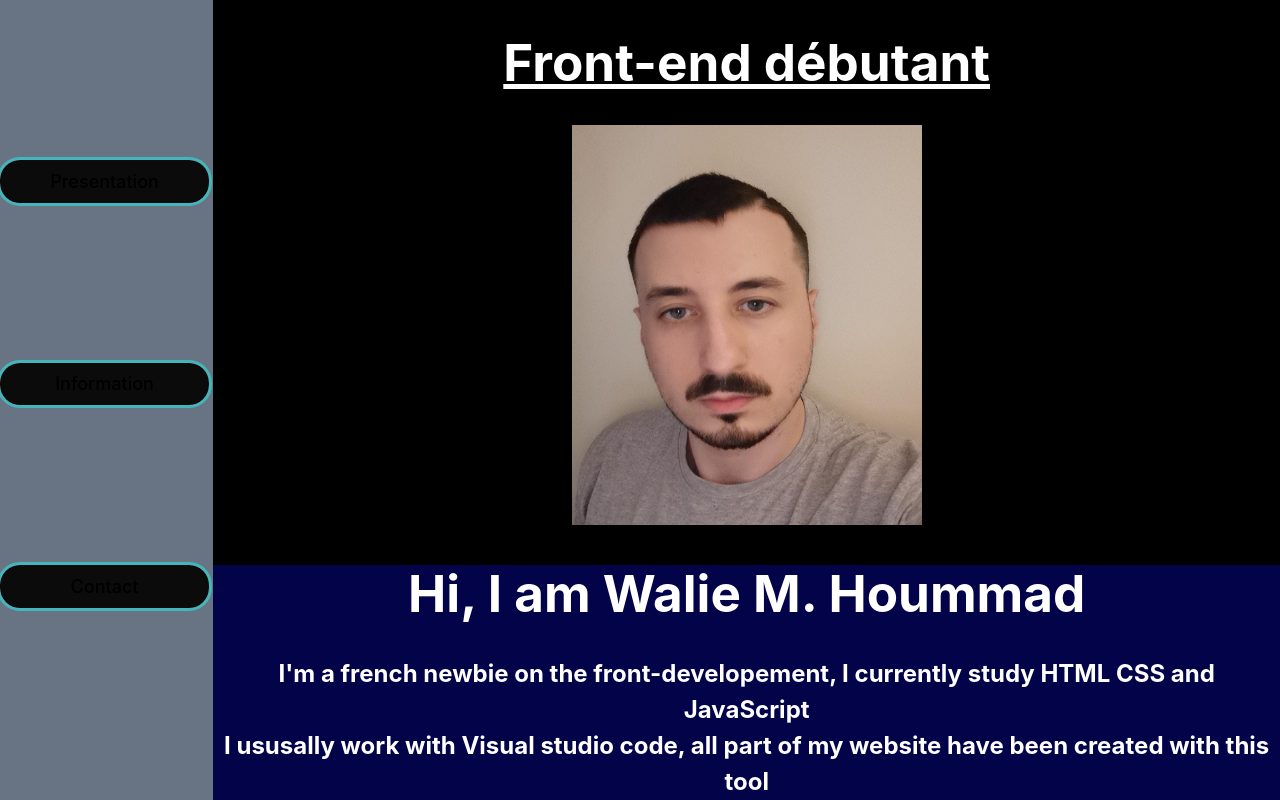
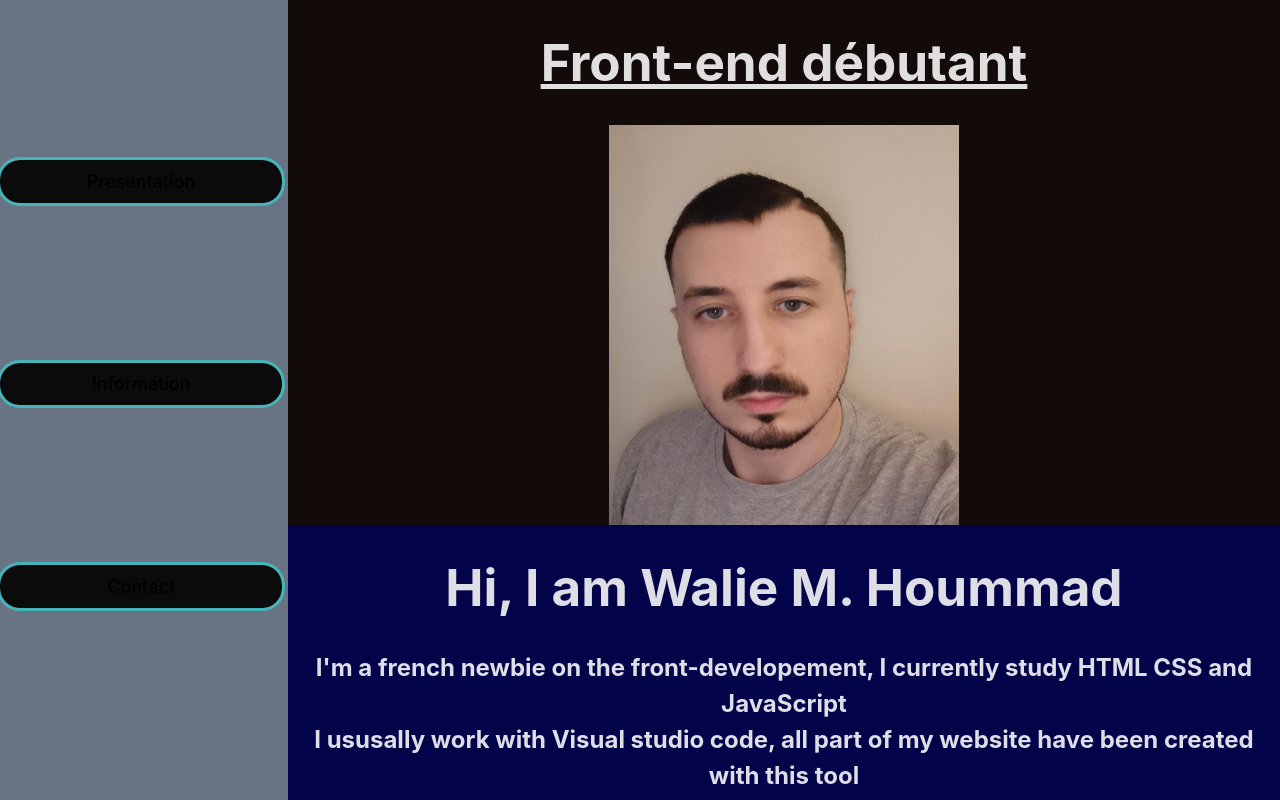
Before and after one commit to Walie-Matthieu/portfolionuxt3, a Nuxt app: page / in a window 1280 px wide. Shown: the top 800 px of the page. Built offline with nearby package versions, Linux system fonts and the light colour scheme.

Commit message:
Barre-Navigation changé

```diff
--- a/app.vue
+++ b/app.vue
@@ -3,3 +3,105 @@
     <NuxtPage/>
   </div>
 </template>
+
+<style>
+html {
+  overflow-x: hidden;
+  width: 100%;
+  max-width: 100vw;
+}
+
+body {
+  overflow-x: hidden;
+  width: 100%;
+  max-width: 100vw;
+  margin: 0;
+  display: flex;
+  place-items: center;
+  min-width: 320px;
+  min-height: 100vh;
+}
+
+a {
+  font-weight: 500;
+  color: #646cff;
+  text-decoration: inherit;
+}
+a:hover {
+  color: #535bf2;
+}
+
+a {
+  font-weight: 500;
+  color: #646cff;
+  text-decoration: inherit;
+}
+a:hover {
+  color: #535bf2;
+}
+
+h1 {
+  font-size: 3.2em;
+  line-height: 1.1;
+}
+
+button {
+  border-radius: 8px;
+  border: 1px solid transparent;
+  padding: 0.6em 1.2em;
+  font-size: 1em;
+  font-weight: 500;
+  font-family: inherit;
+  background-color: #1a1a1a;
+  cursor: pointer;
+  transition: border-color 0.25s;
+}
+button:hover {
+  border-color: #646cff;
+}
+button:focus,
+button:focus-visible {
+  outline: 4px auto -webkit-focus-ring-color;
+}
+
+@media (prefers-color-scheme: light) {
+  :root {
+    color: #213547;
+    background-color: #ffffff;
+  }
+  a:hover {
+    color: #747bff;
+  }
+  button {
+    background-color: #f9f9f9;
+  }
+}
+
+:root {
+  font-family: Inter, system-ui, Avenir, Helvetica, Arial, sans-serif;
+  line-height: 1.5;
+  font-weight: 400;
+
+  color-scheme: light dark;
+  color: rgba(255, 255, 255, 0.87);
+  background-color: #242424;
+
+  font-synthesis: none;
+  text-rendering: optimizeLegibility;
+  -webkit-font-smoothing: antialiased;
+  -moz-osx-font-smoothing: grayscale;
+  -webkit-text-size-adjust: 100%;
+}
+
+#app {
+  /* max-width: 1280px; */
+  /* margin: 0 auto; */
+  /* padding: 2rem; */
+  text-align: center;
+  min-width: 100%;
+  max-width: 100vw;
+  overflow-x: hidden;
+  display: flex;
+  align-items: stretch;
+}
+</style>
--- /dev/null
+++ b/components/Contenu.vue
@@ -0,0 +1,31 @@
+<template>
+    <div class="parent">
+        <Presentation/>
+        <Page2/>
+    </div>
+</template>
+
+<style scoped>
+.parent {
+    background-color: rgb(19, 10, 10);
+    height: 100%;
+    width: 100%;
+    max-width: 100%;
+
+    display: flex;
+    flex-direction: column;
+    align-items: center;
+}
+</style>
+
+<script>
+import Presentation from './Presentation.vue';
+import Page2 from './Page2.vue'
+
+export default{
+    components :{
+        Presentation,
+        Page2
+    }
+}
+</script>
--- a/components/Page2.vue
+++ b/components/Page2.vue
@@ -1,8 +1,8 @@
 <template>
   <div class="body">
-    <h1 id="LaPresentation">Hi, I am Walie M. Hoummad</h1>
+    <h1 id="LaPresentation" class="le-titre">Hi, I am Walie M. Hoummad</h1>
 
-    <h2>
+    <h2 class="le-texte">
       I'm a french newbie on the front-developement, I currently study HTML CSS
       and JavaScript
       <br />
@@ -154,6 +154,7 @@ position: absolute; */
   min-height: 100vh;
   min-width: 100%;
   max-width: cover;
+
 }
 
 .flex-parcour {
@@ -347,4 +348,19 @@ textarea:focus {
     1;
   transition: all 0.6s;
 }
+
+.le-texte{
+  text-decoration: none;
+  display: flex;
+  flex-direction: column;
+  align-items: center;
+  text-align: center;
+}
+
+.le-titre{
+  text-decoration: none;
+  display: flex;
+  flex-direction: column;
+  align-items: center;
+}
 </style>
--- a/components/ReTest.vue
+++ b/components/Presentation.vue
@@ -1,10 +1,8 @@
 <template>
-  <div id="Debut">
-    <h1 class="titre">
+  <div id="Debut" class="presentation">
+    <h1>
       <u>Front-end débutant</u>
     </h1>
-
-    <h2></h2>
 
     <img
       src="@/res/photo-tete.jpg"
@@ -18,7 +16,10 @@
 <style scoped>
 /* Partie CSS */
 
-.titre {
+.presentation {
   text-decoration: none;
+  display: flex;
+  flex-direction: column;
+  align-items: center;
 }
 </style>
--- a/components/NavBar.vue
+++ b/components/Sidebar.vue
@@ -1,6 +1,6 @@
 <template>
-  <div class="navbar-parent">
-    <div class="bouton">
+  <div class="sidebar">
+    <div class="liste-des-boutons">
       <button @click="scrollingButtons('Debut')">Presentation</button>
       <button @click="scrollingButtons('LaPresentation')">Information</button>
       <button @click="scrollingButtons('formulaireDeContact')">Contact</button>
@@ -19,57 +19,50 @@ export default {
   },
 
   methods: {
-    scrollToContact() {
+    scrollingButtons(destinationId) {
+
       // Trouver la div du formulaire de contact par son identifiant (id='...')
-      let elementContact = document.getElementById("formulaireDeContact");
+      console.log('je viens de cliquer sur le bouton pour aller sur: ', destinationId);
+      let element = document.getElementById(destinationId);
+      console.log("la je viens de recuperer l'element: ", element);
 
-      // Scroll jusqu'au haut de l'element
-      elementContact.scrollIntoView({ behavior: "smooth" });
-    },
+      // Le rectangle autour de l'element
+      let elementRectangle = element.getBoundingClientRect();
+      console.log("je viens de recuperer son rectangle: ", elementRectangle);
 
-    scrollToInformation() {
-      let elementInformation = document.getElementById("LaPresentation");
+      let nouvelleCoordonneY = window.scrollY + elementRectangle.y
 
-      elementInformation.scrollIntoView({ behavior: "smooth" });
-    },
+      console.log('sur le point de scroll vers la coordonnee: ', nouvelleCoordonneY);
 
-    scrollToPresentation() {
-      let elementInformation = document.getElementById("Debut");
-
-      elementInformation.scrollIntoView({ behavior: "smooth" });
-    },
-
-    scrollingButtons(destinationId) {
-      // Trouver la div du formulaire de contact par son identifiant (id='...')
-      let element = document.getElementById(destinationId);
-
-      // Scroll jusqu'au haut de l'element
-      element.scrollIntoView({ behavior: "smooth" });
+      // Cette fonction permet de scroll jusqu'a une certaine coordonnee
+      window.scrollTo ({
+        top: nouvelleCoordonneY,
+        behavior:'smooth'
+      });
+      // top: la nouvelle coordonnee pour le haut de l'ecran
+      // window.scrollY est la coordonnee Y actuelle
+      // elementRectangle.y est la coordonnee Y de l'element cible RELATIVEMENT a l'ecran
     },
   },
 };
 </script>
 
+
 <style scoped>
-.navbar-parent {
-  width: 100%;
+.sidebar {
+  background-color: rgb(104, 115, 131);
   height: 100%;
-position: relative;
+	width: inherit;
 }
 
-/* Les éléments de la banderole */
-.bouton {
-  left: 0;
-  top: 0;
-  height: 100%;
+.liste-des-boutons {
+  display: flex;
+  flex-direction: column;
   text-align: center;
   font-size: 1.125rem;
   line-height: 15rem;
-  display: flex;
-  flex-direction: column;
   gap: 10rem;
-	width: 100%;
-  background-color: rgb(104, 115, 131);
+  width: 100%;
 }
 
 /* Les boutons dans la banderole */
@@ -83,6 +76,8 @@ button {
   outline: solid rgb(68, 182, 186);
   transition: 1s;
   color: none;
+	padding-left: 1rem;
+	padding-right: 1rem;
 }
 
 button:focus {
@@ -92,6 +87,4 @@ button:focus {
   animation: anim-shadow 0.3s forwards;
   box-shadow: inset rgba(0, 0, 0, 0.35) 2px 2px 12px, #851397 0 0 10px;
 }
-
-
 </style>
--- /dev/null
+++ b/components/newFile.js
@@ -0,0 +1,5 @@
+export default (await import('vue')).defineComponent({
+components: {
+Page2,
+}
+});
--- a/pages/index.vue
+++ b/pages/index.vue
@@ -1,6 +1,6 @@
 <template>
-	<div class="container">
-		<!--Partie HTML: Description des elements du site-->
+  <!-- Partie HTML: Description des elements du site -->
+	<!-- <div class="container">
 		<div class="navbar-container">
 			<nav-bar />
 		</div>
@@ -9,155 +9,51 @@
 			<re-test />
 			<page2 />
 		</div>
+	</div> -->
+
+  <div class="site-entier">
+    <div class="sidebar-parent">
+      <sidebar/>
     </div>
+    <div class="partie-droite">
+      <contenu/>
+    </div>
+  </div>
+
 </template>
 
 <script>
-import ReTest from '@/components/ReTest.vue'
-import Page2 from '@/components/Page2.vue'
-import NavBar from '@/components/NavBar.vue'
+import Contenu from '~/components/Contenu.vue';
+import Sidebar from '~/components/Sidebar.vue';
 
 export default {
 	components: {
-		ReTest,
-		NavBar,
-		Page2,
+    Contenu,
+    Sidebar,
 	}
 }
 </script>
 
 <style scoped>
-.container {
-	display: grid;
-	grid-template-columns: repeat(6, minmax(0, 1fr)); /* Grille de 6 colonnes */
+.site-entier {
+	display: flex;
+  flex-direction: row;
+  min-height: 100vh;
+  height: 100%;
   width: 100vw;
   max-width: 100vw;
-	height: 100%;
+  overflow-x: hidden;
 }
-.navbar-container {
-	grid-column-start: 1; /* commence a la colonne numero 1 */
-	grid-column-end: 2; /* s'arrete a la colonne numero 2 */
-	width: 100%;
-	height: 100%;
-	display: contents;
+.sidebar-parent {
+	width: 18rem;
+  height: 100vh;
   position: fixed;
   top: 0;
   left: 0;
 }
-.reste-du-site {
-  color: white;
-  align-items: center;
-  text-align: center;
-	grid-column-start: 2; /* commence a la colonne numero 2 */
-	grid-column-end: 7; /* commence a la colonne numero 7 */
+.partie-droite {
+  min-height: 100vh;
+  margin-left: 18rem;
   width: 100%;
 }
 </style>
-
-<style>
-/* Partie CSS non-scoped - sur toute l'application */
-
-/* Parent de tout le monde */
-#app {
-  /* max-width: 1280px; */
-  /* margin: 0 auto; */
-  /* padding: 2rem; */
-  text-align: center;
-  min-width: 100%;
-  max-width: 100%;
-  display: flex;
-  align-items: stretch;
-}
-
-/* Background */
-body{
-  background-color: black;
-  background-size: cover;
-  min-height: cover;
-  min-width: cover;
-  max-width: cover;
-}
-
-:root {
-  font-family: Inter, system-ui, Avenir, Helvetica, Arial, sans-serif;
-  line-height: 1.5;
-  font-weight: 400;
-
-  color-scheme: light dark;
-  color: rgba(255, 255, 255, 0.87);
-  background-color: #242424;
-
-  font-synthesis: none;
-  text-rendering: optimizeLegibility;
-  -webkit-font-smoothing: antialiased;
-  -moz-osx-font-smoothing: grayscale;
-  -webkit-text-size-adjust: 100%;
-}
-
-a {
-  font-weight: 500;
-  color: #646cff;
-  text-decoration: inherit;
-}
-a:hover {
-  color: #535bf2;
-}
-
-a {
-  font-weight: 500;
-  color: #646cff;
-  text-decoration: inherit;
-}
-a:hover {
-  color: #535bf2;
-}
-
-body {
-  margin: 0;
-  display: flex;
-  place-items: center;
-  min-width: 320px;
-  min-height: 100vh;
-}
-
-h1 {
-  font-size: 3.2em;
-  line-height: 1.1;
-}
-
-button {
-  border-radius: 8px;
-  border: 1px solid transparent;
-  padding: 0.6em 1.2em;
-  font-size: 1em;
-  font-weight: 500;
-  font-family: inherit;
-  background-color: #1a1a1a;
-  cursor: pointer;
-  transition: border-color 0.25s;
-}
-button:hover {
-  border-color: #646cff;
-}
-button:focus,
-button:focus-visible {
-  outline: 4px auto -webkit-focus-ring-color;
-}
-
-.card {
-  padding: 2em;
-}
-
-@media (prefers-color-scheme: light) {
-  :root {
-    color: #213547;
-    background-color: #ffffff;
-  }
-  a:hover {
-    color: #747bff;
-  }
-  button {
-    background-color: #f9f9f9;
-  }
-}
-</style>
```
Lines whose indentation alone changed are shown as unchanged.
